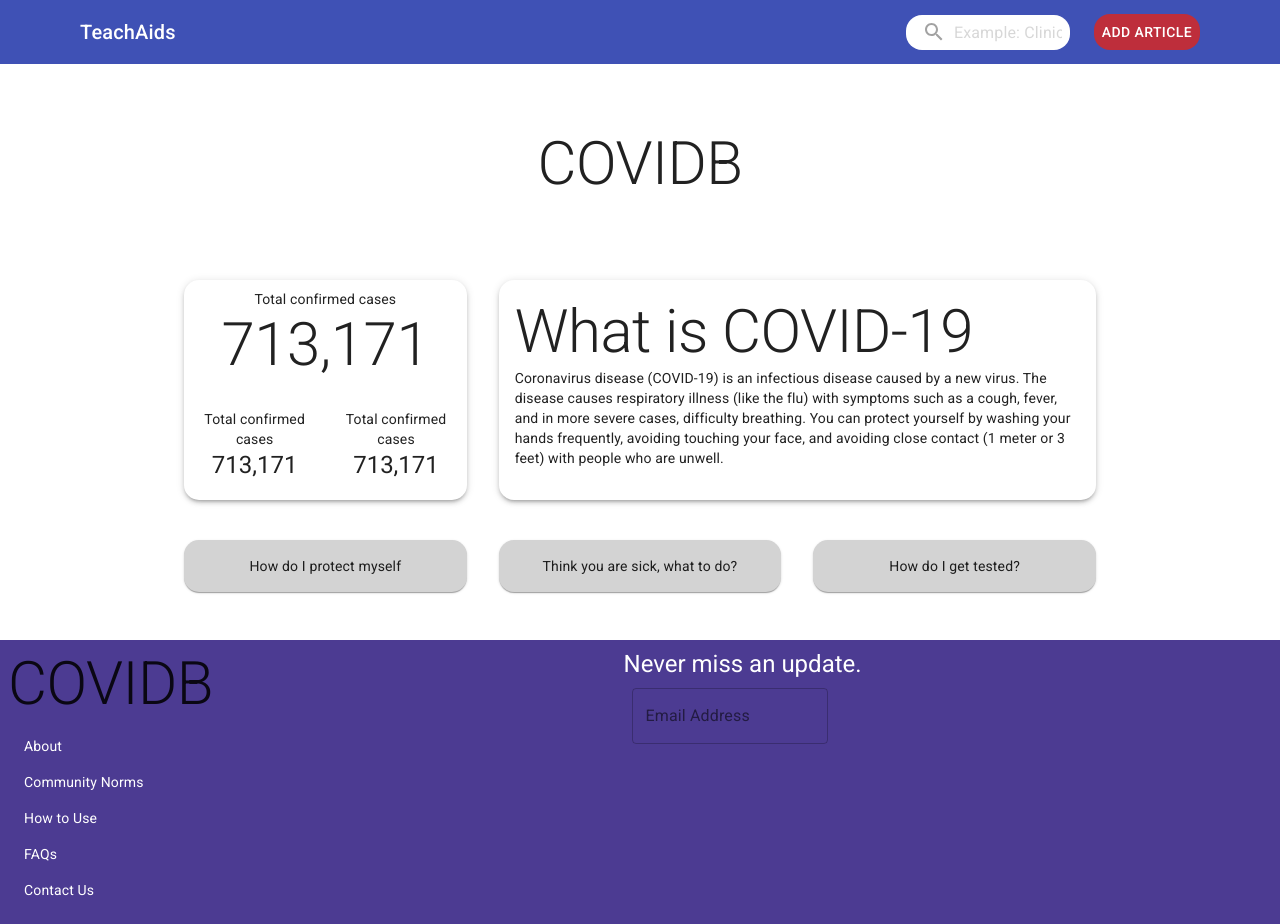
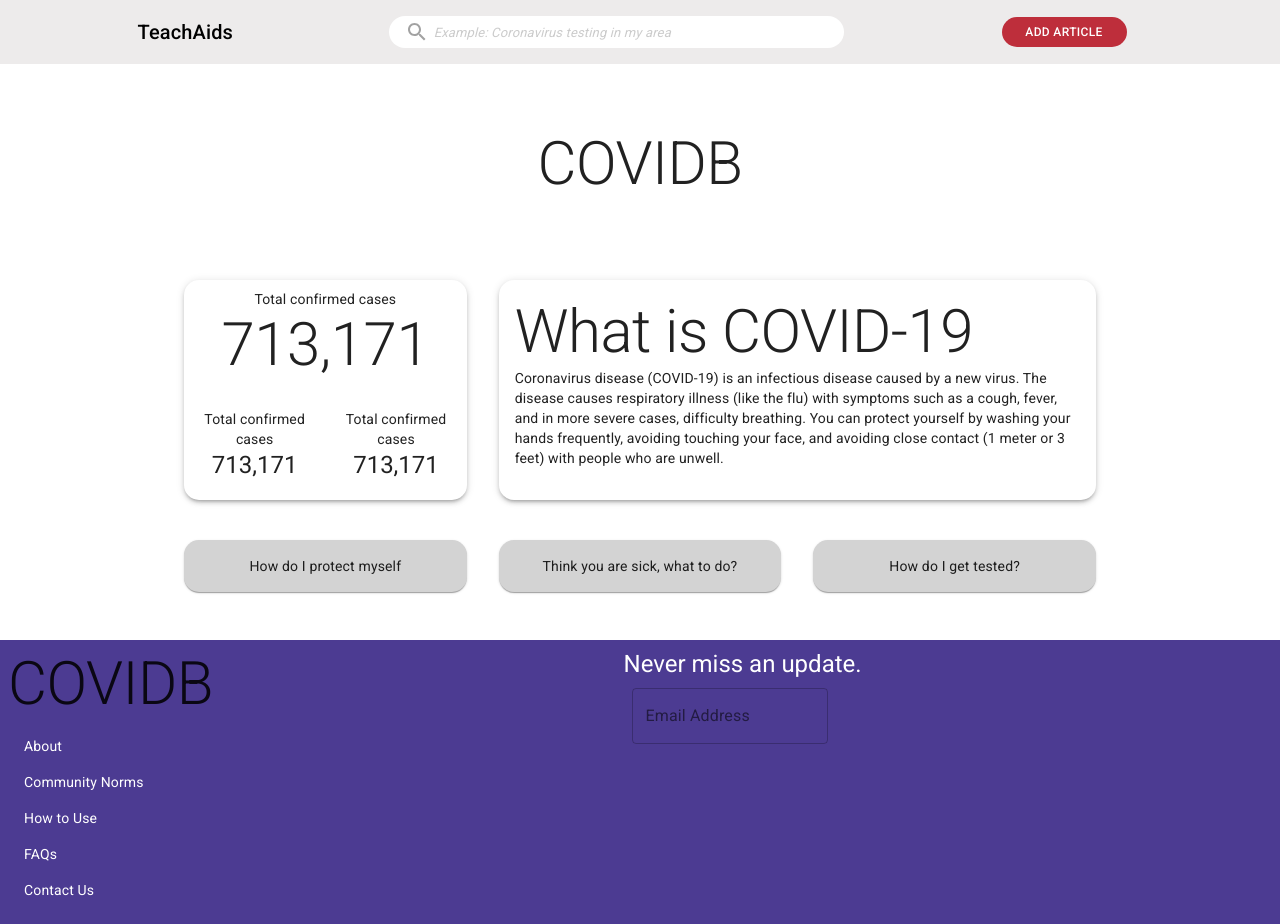
Before and after one commit to kevin20841/covidb-app, a React (Create React App) app: page / in a window 1280 px wide. Built offline with nearby package versions, Linux system fonts and the light colour scheme.

Commit message:
Changes to toolbar

```diff
--- a/src/navigation.js
+++ b/src/navigation.js
@@ -17,22 +17,27 @@
     marginRight: theme.spacing(1),
   },
   title: {
-    flexGrow: 1,
     display: 'none',
-    marginLeft: theme.spacing(7),
+    position: 'relative',
+    right: '80px',
+    width: '10%',
+    color: 'black',
+    marginLeft: theme.spacing(2),
     [theme.breakpoints.up('sm')]: {
       display: 'block',
     },
   },
   search: {
     position: 'relative',
+    marginRight: '30px',
+    marginLeft: '30px',
     borderRadius: 16,
     backgroundColor: 'white',
     '&:hover': {
       backgroundColor: 'white',
     },
     //marginLeft: 0,
-    width: '100%',
+    width: '60%',
     [theme.breakpoints.up('xs')]: {
       marginLeft: theme.spacing(6),
       width: 'auto',
@@ -49,25 +54,43 @@
     justifyContent: 'center',
   },
   inputRoot: {
-    color: '#A2A2A2',
+    fontStyle: 'italic'
   },
   inputInput: {
+    color: '#848484',
     padding: theme.spacing(1, 1, 1, 0),
     // vertical padding + font size from searchIcon
     paddingLeft: `calc(1em + ${theme.spacing(4)}px)`,
     transition: theme.transitions.create('width'),
     width: '100%',
+    fontSize: '13px',
     [theme.breakpoints.up('sm')]: {
-      width: '12ch',
+      width: '55ch',
       '&:focus': {
-        width: '20ch',
+        width: '55ch',
       },
     },
   },
+  toolBar: {
+    justifyContent: 'center',
+    backgroundColor: '#EDEBEB',
+
+  },
   clickButton: {
-    marginRight: theme.spacing(7),
-    marginLeft: theme.spacing(3),
+    width: '125px',
+    marginRight: theme.spacing(4),
+    marginLeft: theme.spacing(6),
+    paddingLeft: theme.spacing(4),
+    paddingRight: theme.spacing(4),
     borderRadius: 16,
+    marginTop: 10,
+    position: 'relative',
+    left: '80px',
+    marginBottom: 10,
+    height: '30px',
+    overflow: 'hidden',
+    whiteSpace: 'nowrap',
+    fontSize: '12px',
     color:'white', //hot pink
     backgroundColor: '#BE2E3B',
     '&:hover': {
@@ -82,7 +105,7 @@
   return (
     <div className={classes.root}>
       <AppBar position="static">
-        <Toolbar>
+        <Toolbar className={classes.toolBar}>
           <Typography className={classes.title} variant="h6" noWrap>
             TeachAids
           </Typography>
@@ -91,12 +114,13 @@
               <SearchIcon />
             </div>
             <InputBase
-              placeholder="Example: Clinical Research"
+              placeholder="Example: Coronavirus testing in my area"
               classes={{
                 root: classes.inputRoot,
                 input: classes.inputInput,
               }}
               inputProps={{ 'aria-label': 'search' }}
+
             />
           </div>
           <Button className={classes.clickButton}>Add Article</Button>
```
